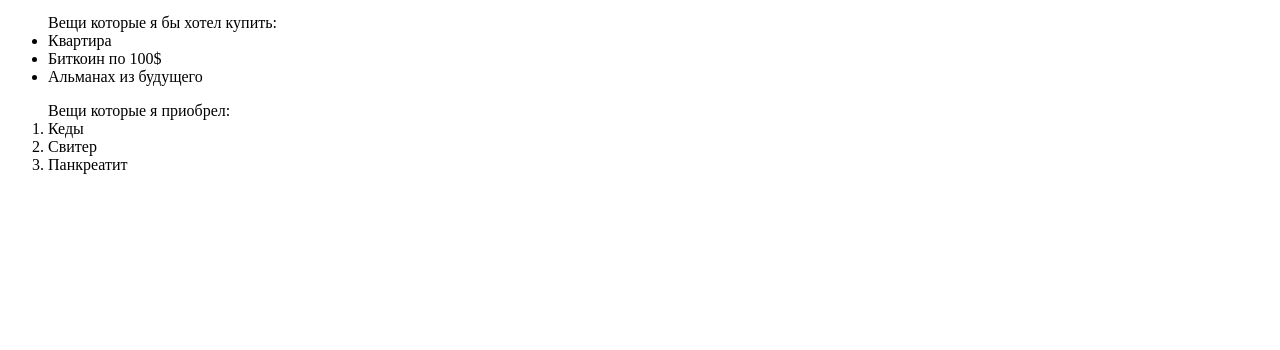
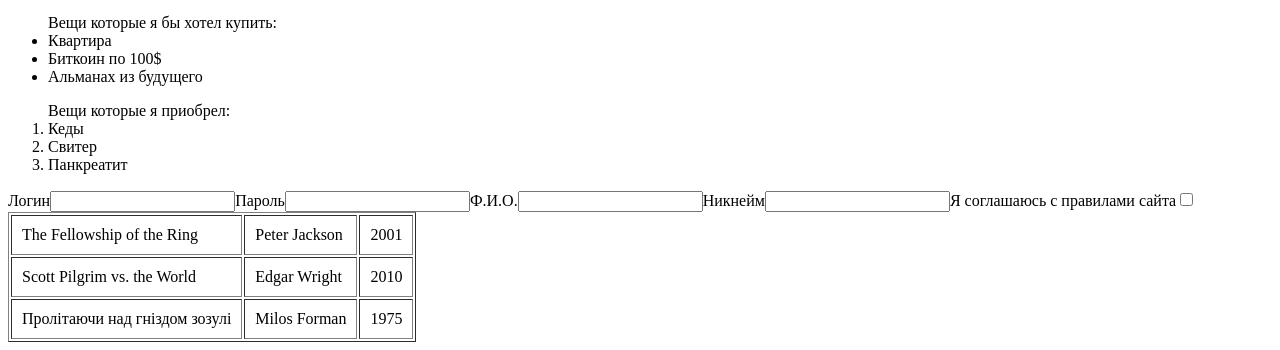
Before and after one commit to cybmed/course, a plain HTML site: page index.html in a window 1280 px wide. Shown: the part 919-1269 px from the top of the page. Before the commit the page ends 1109 px from the top, so only its background shows below. Drawn offline with Linux system fonts and the light colour scheme.

Commit message:
tables, inputs, buttons

```diff
--- a/index.html
+++ b/index.html
@@ -24,5 +24,35 @@
     	<li>Панкреатит</li>
     </ol>
 
+    <table border="1" cellpadding="10">
+      <tr>
+        <td>The Fellowship of the Ring</td>
+        <td>Peter Jackson</td>
+        <td>2001</td>
+      </tr>
+      <tr>
+        <td>Scott Pilgrim vs. the World</td>
+        <td>Edgar Wright</td>
+        <td>2010</td>
+      </tr>
+      <tr>
+        <td>Пролiтаючи над гнiздом зозулi</td>
+        <td>Milos Forman</td>
+        <td>1975</td>
+      </tr>
+
+      <label>Логин</label>
+      <input type="text" name="login">
+      <label>Пароль</label>
+      <input type="password" name="password">
+      <label>Ф.И.О.</label>
+      <input type="text" name="name">
+      <label>Никнейм</label>
+      <input type="text" name="nickname">
+      <label>Я соглашаюсь с правилами сайта</label>
+      <input type="checkbox" name="rules">
+
+    </table>
+
    </body>
 </html>
```
